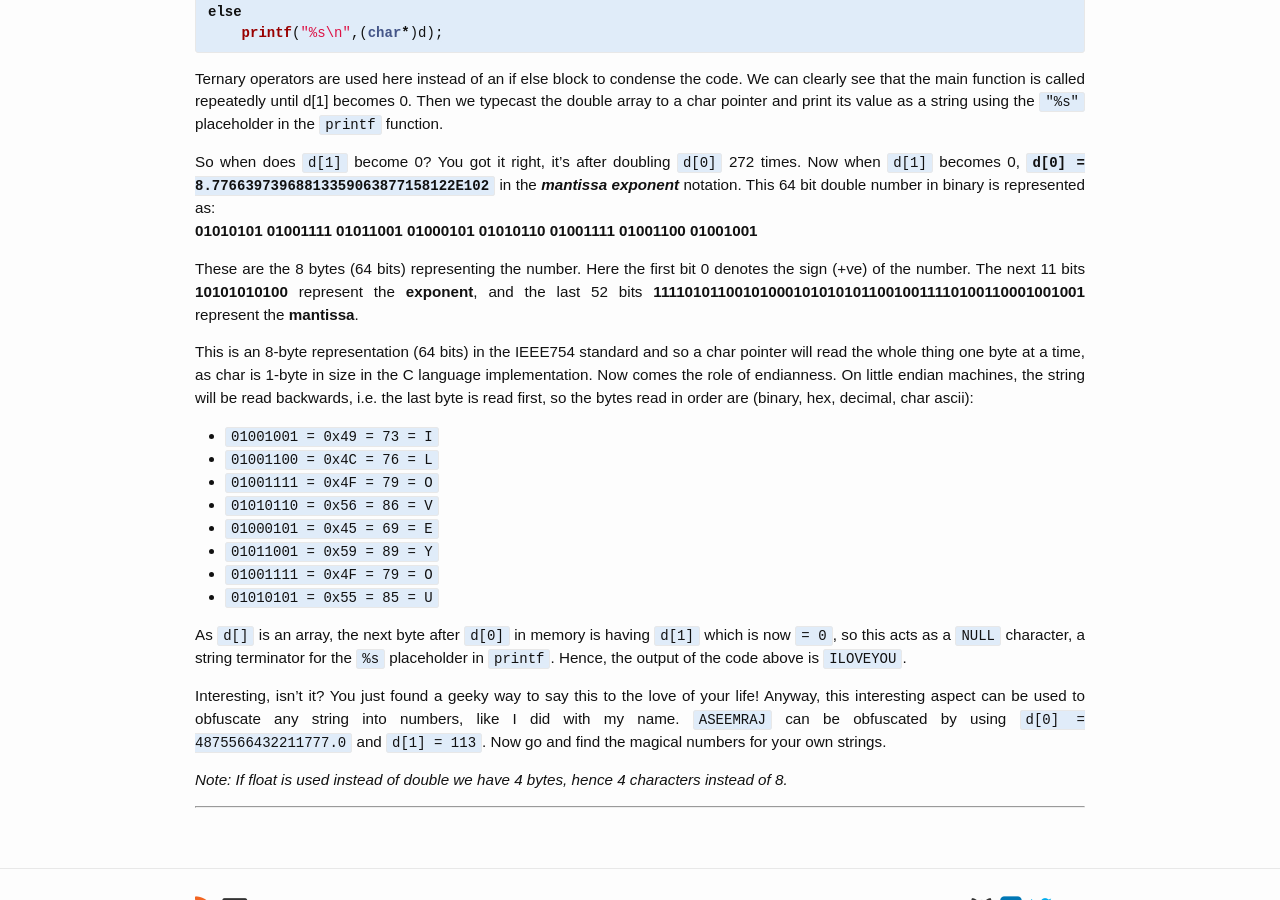
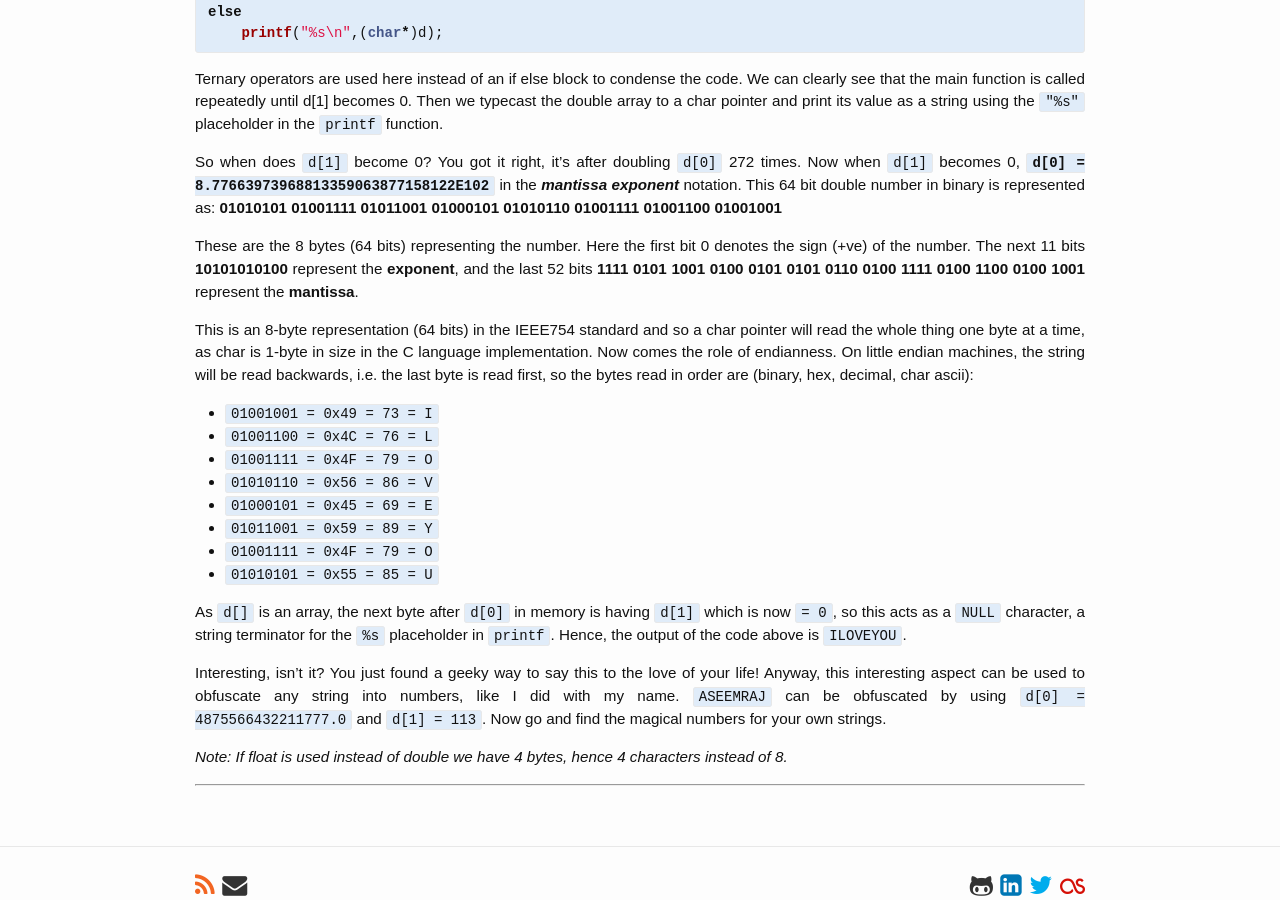
Before and after one commit to aseemrb/aseemrb.github.io, a Jekyll site: the page built from _posts/2015-01-25-machine-level-obfuscation.md, in a window 1280 px wide and 900 px high, scrolled down 871 px. Built offline with Jekyll 4.4.1, drawn with Linux system fonts in a browser that asks for light colours.

Commit message:
fix long text in post

```diff
--- a/_posts/2015-01-25-machine-level-obfuscation.md
+++ b/_posts/2015-01-25-machine-level-obfuscation.md
@@ -44,7 +44,7 @@
 So when does `d[1]` become 0? You got it right, it’s after doubling `d[0]` 272 times. Now when `d[1]` becomes 0, **`d[0] = 8.77663973968813359063877158122E102`** in the *__mantissa exponent__* notation. This 64 bit double number in binary is represented as:
 **01010101 01001111 01011001 01000101 01010110 01001111 01001100 01001001**
 
-These are the 8 bytes (64 bits) representing the number. Here the first bit 0 denotes the sign (+ve) of the number. The next 11 bits **10101010100** represent the **exponent**, and the last 52 bits **1111010110010100010101010110010011110100110001001001** represent the **mantissa**.
+These are the 8 bytes (64 bits) representing the number. Here the first bit 0 denotes the sign (+ve) of the number. The next 11 bits **10101010100** represent the **exponent**, and the last 52 bits **1111 0101 1001 0100 0101 0101 0110 0100 1111 0100 1100 0100 1001** represent the **mantissa**.
 
 This is an 8-byte representation (64 bits) in the IEEE754 standard and so a char pointer will read the whole thing one byte at a time, as char is 1-byte in size in the C language implementation. Now comes the role of endianness. On little endian machines, the string will be read backwards, i.e. the last byte is read first, so the bytes read in order are (binary, hex, decimal, char ascii):
 
```
